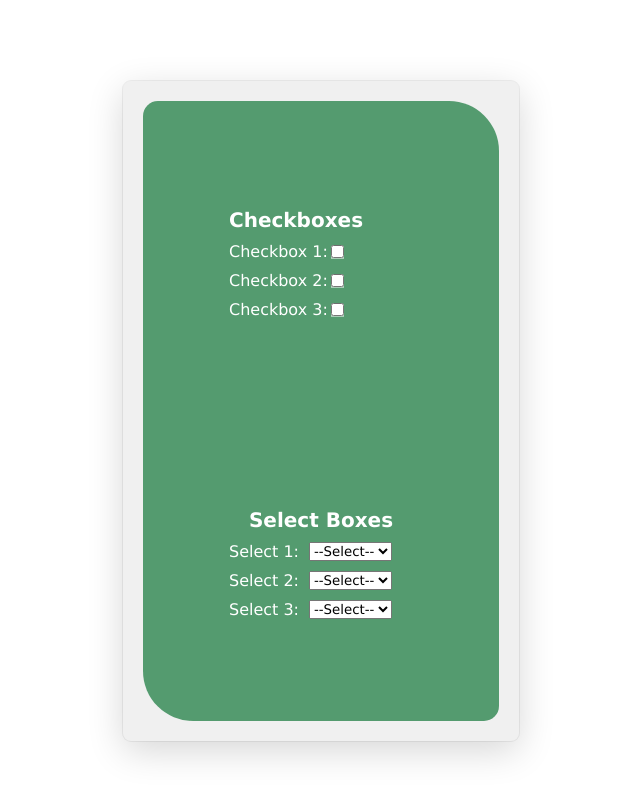
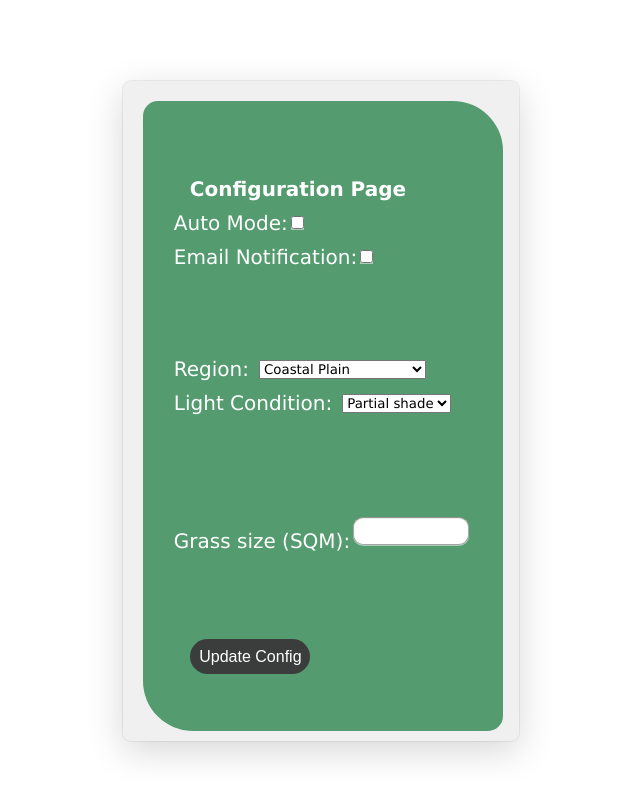
Before and after one commit to galhi10/greta-web, a React (Create React App) app: page /systemconfig in a window 1280 px wide. Shown: the top 798 px of the page, without its empty margins (319-959 px from the left). Built offline with nearby package versions, Linux system fonts and the light colour scheme.

Commit message:
validate and set config page values

```diff
--- a/src/components/SystemConfig.js
+++ b/src/components/SystemConfig.js
@@ -1,6 +1,7 @@
 import React, { Component } from "react";
 import "../css/Styles.css";
 import Container from "./Container";
+import Button from "./Button";
 
 export default class SystemConfig extends Component {
   constructor(props) {
@@ -34,13 +35,26 @@ export default class SystemConfig extends Component {
   };
 
   render() {
+    const data = {
+      placeholder: "",
+      type: "text",
+      className: "post-config_input",
+    };
+    const update_btn = {
+      type: "Update Config",
+      className: "button config",
+      clicked: () => {
+        this.SignUp();
+      },
+    };
     return (
       <Container>
-        <div className="header-box">
+        <span className="config-page">
+          <div className="config-page">
             <div className="checkboxes">
-            <h2>Checkboxes</h2>
+              <h2>Configuration Page</h2>
               <div className="checkbox-row">
-              <span>Checkbox 1:</span>
+                <span>Auto Mode:</span>
                 <input
                   name="checkbox1"
                   type="checkbox"
@@ -49,7 +63,7 @@ export default class SystemConfig extends Component {
                 />
               </div>
               <div className="checkbox-row">
-              <span>Checkbox 2:</span>
+                <span>Email Notification:</span>
                 <input
                   name="checkbox2"
                   type="checkbox"
@@ -57,59 +71,46 @@ export default class SystemConfig extends Component {
                   onChange={this.handleCheckboxChange}
                 />
               </div>
-            <div className="checkbox-row">
-              <span>Checkbox 3:</span>
-              <input
-                name="checkbox3"
-                type="checkbox"
-                checked={this.state.checkbox3}
-                onChange={this.handleCheckboxChange}
-              />
-            </div>
             </div>
             <div className="select-boxes">
-            <h2>Select Boxes</h2>
               <div className="select-row">
-              <span>Select 1:</span>
+                <span>Region:</span>
                 <select
                   name="select1"
                   value={this.state.select1}
                   onChange={this.handleSelectChange}
                 >
-                <option value="">--Select--</option>
-                <option value="option1">Option 1</option>
-                <option value="option2">Option 2</option>
-                <option value="option3">Option 3</option>
+                  <option value="option1">Coastal Plain</option>
+                  <option value="option2">Mountain Area</option>
+                  <option value="option3">Negav and the Vallies</option>
+                  <option value="option3">Eilat and the Arava</option>
                 </select>
               </div>
               <div className="select-row">
-              <span>Select 2:</span>
+                <span>Light Condition:</span>
                 <select
                   name="select2"
                   value={this.state.select2}
                   onChange={this.handleSelectChange}
                 >
-                <option value="">--Select--</option>
-                <option value="option1">Option 1</option>
-                <option value="option2">Option 2</option>
-                <option value="option3">Option 3</option>
-              </select>
-            </div>
-            <div className="select-row">
-              <span>Select 3:</span>
-              <select
-                name="select3"
-                value={this.state.select3}
-                onChange={this.handleSelectChange}
-              >
-                <option value="">--Select--</option>
-                <option value="option1">Option 1</option>
-                <option value="option2">Option 2</option>
-                <option value="option3">Option 3</option>
+                  <option value="option1">Partial shade</option>
+                  <option value="option2">Direct sun</option>
                 </select>
               </div>
             </div>
+            <div className="post-config">
+              <span>Grass size (SQM):</span>
+              <textarea
+                className={data.className}
+                placeholder={data.placeholder}
+                type={data.type}
+              ></textarea>
             </div>
+            <div className="btn-box">
+              <Button data={update_btn} />
+            </div>
+          </div>
+        </span>
       </Container>
     );
   }
--- a/src/css/Button.css
+++ b/src/css/Button.css
@@ -44,6 +44,10 @@
 .signup {
   background-color: #3b3d3c;
 }
+.config {
+  background-color: #3b3d3c;
+  width: 120px;
+}
 
 .message-send-btn {
   left: 35%;
--- a/src/css/Container.css
+++ b/src/css/Container.css
@@ -11,6 +11,22 @@
   margin: 40px 0 0;
   padding: 20px;
   width: 396px;
+  margin-bottom: 35px;
+}
+
+.container-config-box {
+  background-color: rgb(240, 240, 240);
+  align-items: center;
+  text-align: center;
+  display: flex;
+  border: none;
+  border-radius: 8px;
+  box-shadow: rgba(0, 0, 0, 0.16) 0px 10px 36px 0px,
+    rgba(0, 0, 0, 0.06) 0px 0px 0px 1px;
+  box-sizing: border-box;
+  margin: 40px 0 0;
+  padding: 20px;
+  width: 1000px;
   margin-bottom: 35px;
 }
 
--- a/src/css/Input.css
+++ b/src/css/Input.css
@@ -25,8 +25,19 @@ textarea {
   font-family: CircularStd, sans-serif;
 }
 
+.post-config_input {
+  height: 20px;
+  width: 100px;
+  resize: none;
+  font-family: CircularStd, sans-serif;
+}
+
 .post-container {
   padding-left: 30px;
+  padding-top: 10px;
+}
+.post-config {
+  padding-left: 0x;
   padding-top: 10px;
 }
 
--- a/src/css/Styles.css
+++ b/src/css/Styles.css
@@ -38,3 +38,16 @@ h2 {
   justify-content: center;
   align-items: center;
 }
+
+.config-page {
+  font-size: 20px;
+  background: #549b6f;
+  align-items: center;
+  border-radius: 15px 50px;
+  padding: 10px;
+  width: 340px;
+  height: 600px;
+  display:grid;
+  justify-content: center;
+  align-items: center;
+}
```
Lines whose indentation alone changed are shown as unchanged.
